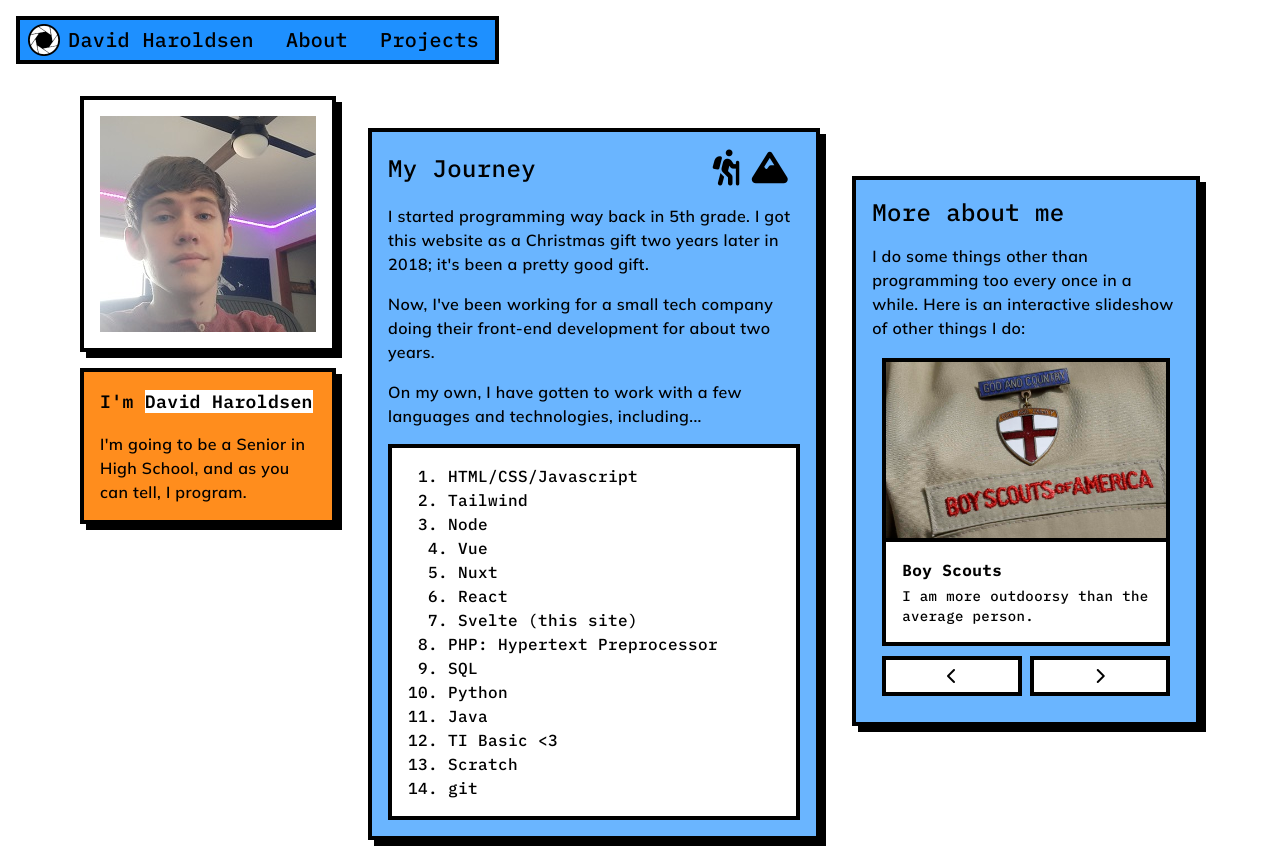
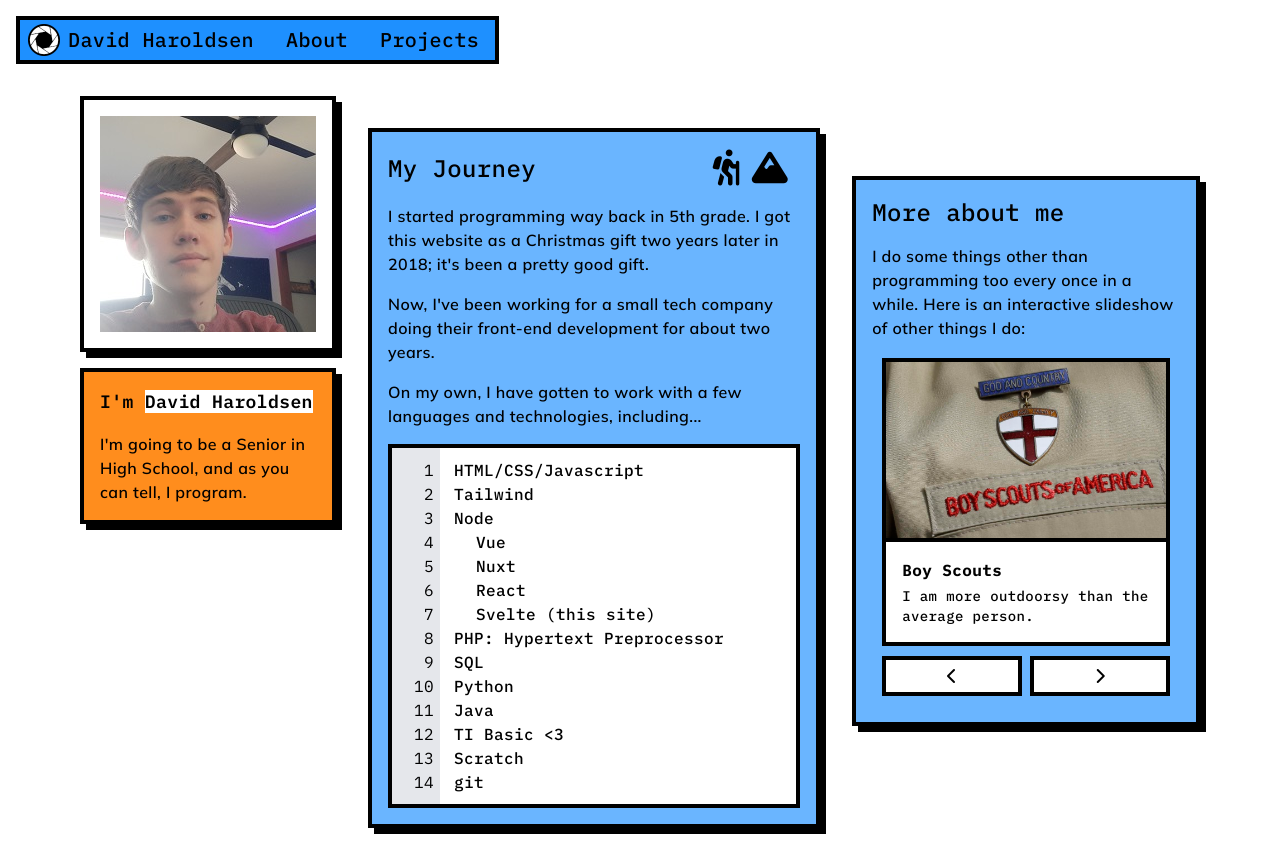
Before and after one commit to Davedude42/svelteofdavid, a SvelteKit app: page /about in a window 1280 px wide. Built offline with nearby package versions, Linux system fonts and the light colour scheme.

Commit message:
better about

```diff
--- a/src/routes/about/+page.svelte
+++ b/src/routes/about/+page.svelte
@@ -128,6 +128,23 @@
 
 	@apply px-4 text-2xl font-IBMPlexMono font-medium;
 }
+.code li {
+	display: flex;
+	flex-direction: row;
+}
+.code span {
+	width: 48px;
+	text-align: end;
+	padding: 0 6px;
+	margin-right: 14px;
+
+	flex-shrink: 0;
+
+	font-weight: 400;
+
+	@apply bg-gray-200;
+}
+
 </style>
 <div class="relative flex-grow flex flex-col items-center" style="margin-top: 80px;">
 	<div class="about-grid p-4">
@@ -158,23 +175,21 @@
 			<p class="py-2 font-semibold">
 				On my own, I have gotten to work with a few languages and technologies, including...
 			</p>
-			<ul class="mt-2 p-4 thick-black-border bg-white font-IBMPlexMono font-medium">
-				<li>&nbsp;1. HTML/CSS/Javascript</li>
-				<li>&nbsp;2. Tailwind</li>
-				<li>&nbsp;3. Node</li>
-				<ul>
-					<li>&nbsp;&nbsp;4. Vue</li>
-					<li>&nbsp;&nbsp;5. Nuxt</li>
-					<li>&nbsp;&nbsp;6. React</li>
-					<li>&nbsp;&nbsp;7. Svelte (this site)</li>
-				</ul>
-				<li>&nbsp;8. PHP: Hypertext Preprocessor</li>
-				<li>&nbsp;9. SQL</li>
-				<li>10. Python</li>
-				<li>11. Java</li>
-				<li>12. TI Basic &lt;3</li>
-				<li>13. Scratch</li>
-				<li>14. git</li>
+			<ul class="mt-2 pr-2 thick-black-border bg-white font-IBMPlexMono font-medium code">
+				<li class="items-end"><span style="padding-top: 10px;">1</span>HTML/CSS/Javascript</li>
+				<li><span>2</span>Tailwind</li>
+				<li><span>3</span>Node</li>
+				<li><span style="margin-right: 36px;">4</span>Vue</li>
+				<li><span style="margin-right: 36px;">5</span>Nuxt</li>
+				<li><span style="margin-right: 36px;">6</span>React</li>
+				<li><span style="margin-right: 36px;">7</span>Svelte (this site)</li>
+				<li><span>8</span>PHP: Hypertext Preprocessor</li>
+				<li><span>9</span>SQL</li>
+				<li><span>10</span>Python</li>
+				<li><span>11</span>Java</li>
+				<li><span>12</span>TI Basic &lt;3</li>
+				<li><span>13</span>Scratch</li>
+				<li><span style="padding-bottom: 10px;">14</span>git</li>
 			</ul>
 		</div>
 		<div class="more-about-me thick-black-border flex flex-col comic-shadow bg-lighter p-4 font-medium">
```
